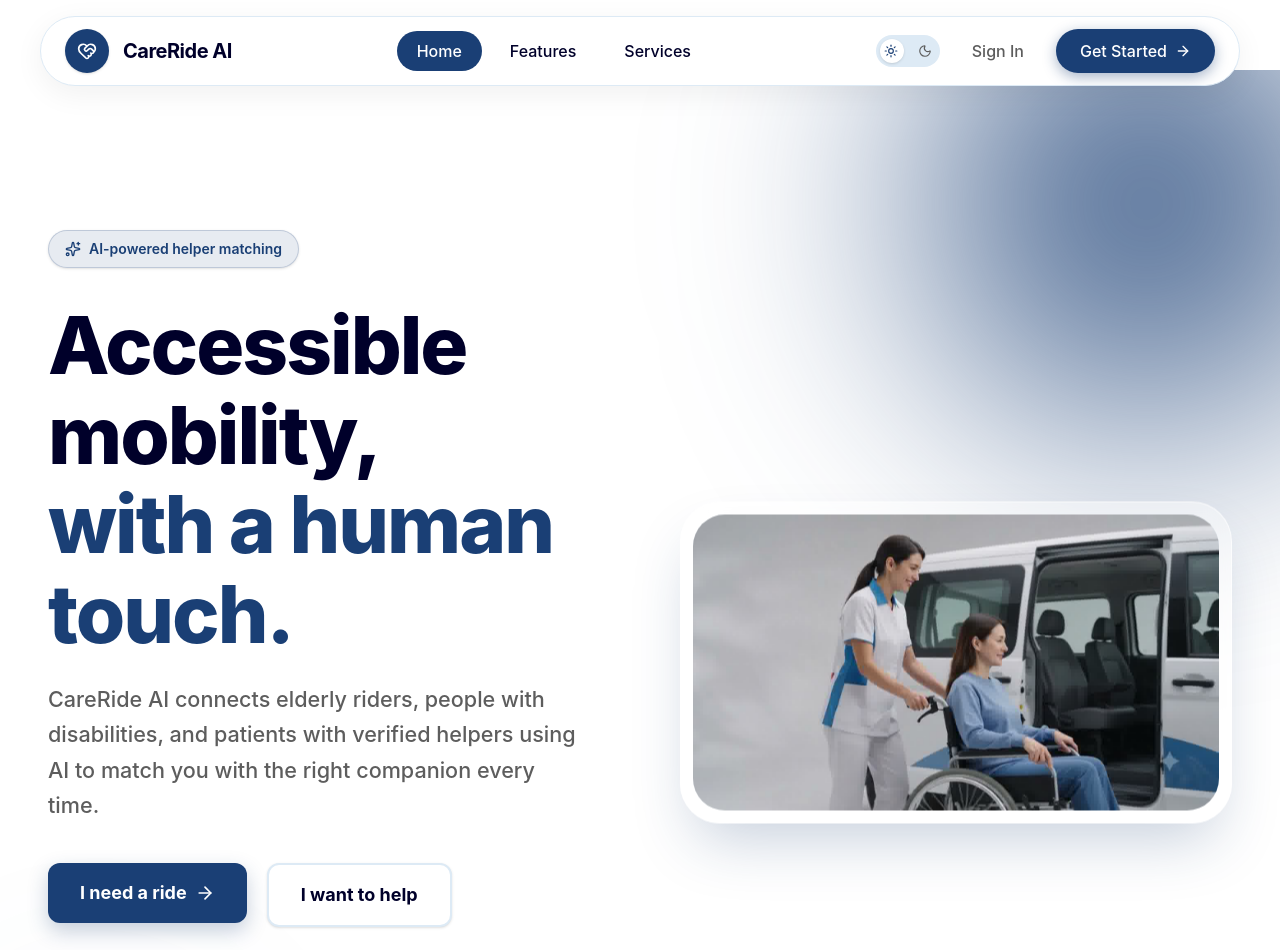
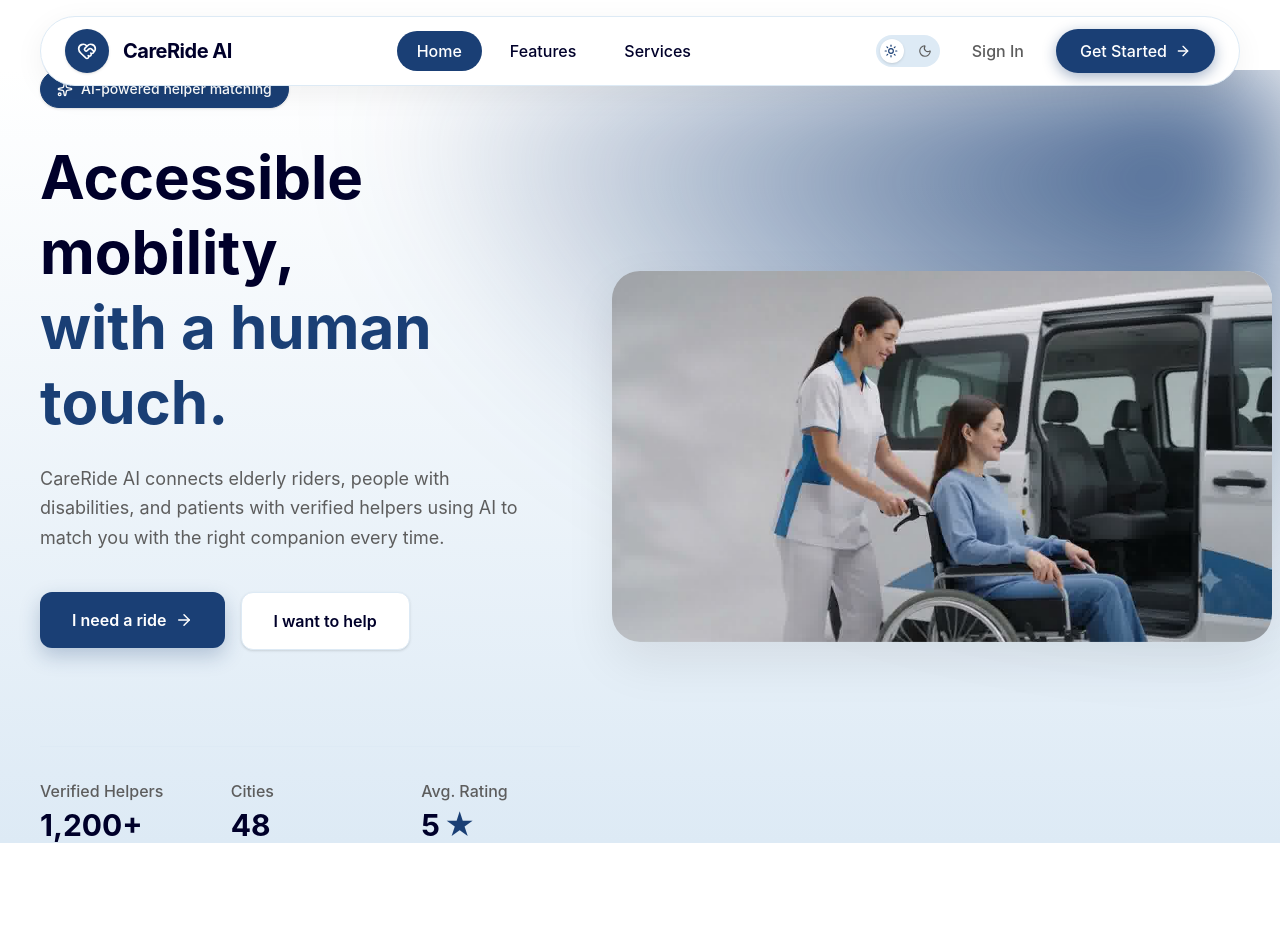
Before and after one commit to Nashap/CareRide-AI, a React (Vite) app in the folder frontend/: page / in a window 1280 px wide. Shown: the top 950 px of the page. Built offline with nearby package versions, Linux system fonts and the light colour scheme.

Commit message:
Update Hero.jsx

```diff
--- a/frontend/src/components/landing/Hero.jsx
+++ b/frontend/src/components/landing/Hero.jsx
@@ -79,18 +79,16 @@ function Hero() {
   return (
     <section
       id="home"
-      className="relative bg-cr-bg pt-28 pb-16 md:pt-36 md:pb-24 lg:pt-40 lg:pb-32 overflow-hidden"
+      className="relative bg-gradient-to-b from-cr-bg to-cr-surface pt-20 pb-12 lg:py-0 min-h-[auto] md:min-h-[88vh] flex items-center overflow-hidden"
       onMouseMove={handleMouseMove}
     >
-      {/* Background Gradients */}
       <motion.div
-        className="absolute top-0 right-0 w-[800px] h-[800px] bg-[radial-gradient(circle_at_center,#1A3F75_0%,transparent_60%)] opacity-[0.08] blur-[100px] pointer-events-none transform translate-x-1/3 -translate-y-1/3"
+        className="absolute inset-0 bg-[radial-gradient(ellipse_at_top_right,var(--cr-primary)_0%,transparent_50%)] opacity-5 blur-3xl pointer-events-none"
         style={{ opacity: bgOpacity }}
       />
-      <div className="absolute bottom-0 left-0 w-[600px] h-[600px] bg-[radial-gradient(circle_at_center,#5F82A8_0%,transparent_60%)] opacity-[0.05] blur-[80px] pointer-events-none transform -translate-x-1/3 translate-y-1/3" />
 
-      <div className="w-full max-w-[1440px] mx-auto px-6 md:px-8 lg:px-12 relative z-10">
-        <div className="grid grid-cols-1 lg:grid-cols-2 gap-12 lg:gap-16 xl:gap-20 items-center">
+      <div className="w-full max-w-[1480px] mx-auto px-4 md:px-8 lg:px-10 relative z-10">
+        <div className="grid grid-cols-1 lg:grid-cols-[45%_55%] gap-6 lg:gap-8 items-center">
 
           {/* Left Side: Text */}
           <motion.div
@@ -98,17 +96,17 @@ function Hero() {
             variants={containerVariants}
             initial="hidden"
             animate="visible"
-            className="flex flex-col items-center lg:items-start text-center lg:text-left w-full relative z-10"
+            className="flex flex-col items-center lg:items-start text-center lg:text-left w-full relative z-10 pt-2 lg:pt-0"
           >
             {/* Badge */}
-            <motion.div variants={badgeVariants} className="inline-flex items-center gap-2 px-4 py-2 rounded-full text-sm font-semibold mb-8 bg-cr-primary/10 text-cr-primary border border-cr-primary/20 shadow-sm backdrop-blur-md transition-all md:hover:bg-cr-primary/15 md:hover:shadow-md cursor-default">
-              <Sparkles size={16} className="text-cr-primary" />
+            <motion.div variants={badgeVariants} style={{ opacity: 1, filter: 'none', mixBlendMode: 'normal', visibility: 'visible' }} className="inline-flex items-center gap-2 px-4 py-2 rounded-full text-sm font-medium mb-6 md:mb-8 cr-badge-custom shadow-sm transition-colors">
+              <Sparkles size={16} style={{ opacity: 1, filter: 'none', mixBlendMode: 'normal', visibility: 'visible' }} className="!text-[#FFFFFF] dark:!text-[#FFFFFF]" />
               AI-powered helper matching
             </motion.div>
 
             {/* Heading */}
             <motion.div variants={itemVariants} className="overflow-hidden w-full">
-              <h1 className="text-4xl sm:text-5xl md:text-6xl lg:text-[4.2rem] xl:text-[5rem] font-extrabold tracking-tight text-cr-text-primary leading-[1.12] mb-6">
+              <h1 className="text-3xl sm:text-4xl md:text-5xl lg:text-6xl font-bold leading-tight text-cr-text-primary break-words">
                 Accessible mobility,
                 <br className="hidden lg:block" />
                 <span className="text-cr-primary"> with a human touch.</span>
@@ -116,7 +114,7 @@ function Hero() {
             </motion.div>
 
             {/* Description */}
-            <motion.p variants={itemVariants} className="text-lg md:text-xl lg:text-[1.35rem] text-cr-text-muted mb-10 max-w-[540px] leading-relaxed mx-auto lg:mx-0 font-medium">
+            <motion.p variants={itemVariants} className="text-base md:text-lg text-cr-text-muted mt-6 mb-8 md:mb-10 max-w-[480px] leading-relaxed mx-auto lg:mx-0">
               CareRide AI connects elderly riders,
               people with disabilities, and patients
               with verified helpers using AI to match
@@ -124,21 +122,21 @@ function Hero() {
             </motion.p>
 
             {/* Buttons */}
-            <motion.div variants={itemVariants} className="flex flex-col sm:flex-row flex-wrap gap-4 md:gap-5 mb-14 w-full sm:w-auto mx-auto lg:mx-0">
+            <motion.div variants={itemVariants} className="flex flex-col sm:flex-row flex-wrap gap-4 mb-12 w-full sm:w-auto">
               <motion.div whileHover={{ scale: 1.03, y: -2 }} whileTap={{ scale: 0.97 }} className="w-full sm:w-auto">
                 <Link
                   to="/register?role=rider"
-                  className="group bg-cr-primary hover:bg-cr-primary-hover text-white w-full sm:w-auto min-h-[52px] px-8 py-4 rounded-xl font-bold shadow-[0_8px_20px_rgba(26,63,117,0.25)] hover:shadow-[0_12px_25px_rgba(26,63,117,0.35)] transition-all duration-300 flex items-center justify-center gap-2 text-base md:text-lg"
+                  className="group bg-cr-primary hover:bg-cr-primary-hover text-white w-full sm:w-auto min-h-[48px] px-8 py-3.5 md:py-4 rounded-xl font-semibold shadow-[0_8px_20px_rgba(26,63,117,0.25)] hover:shadow-[0_12px_25px_rgba(26,63,117,0.35)] transition-all duration-300 flex items-center justify-center gap-2"
                 >
                   I need a ride
-                  <ArrowRight size={20} className="transition-transform duration-300 group-hover:translate-x-1" />
+                  <ArrowRight size={18} className="transition-transform duration-300 group-hover:translate-x-1" />
                 </Link>
               </motion.div>
 
               <motion.div whileHover={{ scale: 1.03, y: -2 }} whileTap={{ scale: 0.97 }} className="w-full sm:w-auto">
                 <Link
                   to="/register?role=helper"
-                  className="bg-white border-2 border-cr-border hover:border-cr-primary hover:text-cr-primary w-full sm:w-auto min-h-[52px] px-8 py-4 rounded-xl font-bold text-cr-text-primary shadow-sm hover:shadow-md transition-all duration-300 flex items-center justify-center h-full text-base md:text-lg"
+                  className="bg-cr-card border border-cr-border hover:border-cr-primary hover:text-cr-primary w-full sm:w-auto min-h-[48px] px-8 py-3.5 md:py-4 rounded-xl font-semibold shadow-sm hover:shadow-md transition-all duration-300 flex items-center justify-center h-full"
                 >
                   I want to help
                 </Link>
@@ -146,25 +144,25 @@ function Hero() {
             </motion.div>
 
             {/* Stats */}
-            <motion.div variants={itemVariants} className="grid grid-cols-2 sm:grid-cols-3 gap-8 md:gap-12 border-t mt-4 pt-8 border-cr-border/80 w-full max-w-[600px] mx-auto lg:mx-0">
+            <motion.div variants={itemVariants} className="grid grid-cols-2 sm:grid-cols-3 gap-6 lg:gap-8 border-t mt-6 lg:mt-12 pt-6 lg:pt-8 border-cr-border/60 w-full">
               <div className="flex flex-col items-center lg:items-start text-center lg:text-left">
-                <h3 className="text-3xl md:text-4xl font-extrabold text-cr-text-primary tracking-tight">
+                <p className="text-cr-text-muted text-sm md:text-base font-medium mb-1">Verified Helpers</p>
+                <h3 className="text-2xl md:text-3xl font-bold text-cr-text-primary">
                   <CountUp to={1200} duration={2.5} suffix="+" />
                 </h3>
-                <p className="text-cr-text-muted text-sm md:text-base font-semibold mt-1">Verified Helpers</p>
               </div>
               <div className="flex flex-col items-center lg:items-start text-center lg:text-left">
-                <h3 className="text-3xl md:text-4xl font-extrabold text-cr-text-primary tracking-tight">
+                <p className="text-cr-text-muted text-sm md:text-base font-medium mb-1">Cities</p>
+                <h3 className="text-2xl md:text-3xl font-bold text-cr-text-primary">
                   <CountUp to={48} duration={2} />
                 </h3>
-                <p className="text-cr-text-muted text-sm md:text-base font-semibold mt-1">Cities Active</p>
               </div>
               <div className="col-span-2 sm:col-span-1 flex flex-col items-center lg:items-start text-center lg:text-left">
-                <h3 className="text-3xl md:text-4xl font-extrabold text-cr-text-primary tracking-tight flex items-center gap-1.5">
+                <p className="text-cr-text-muted text-sm md:text-base font-medium mb-1">Avg. Rating</p>
+                <h3 className="text-2xl md:text-3xl font-bold text-cr-text-primary flex items-center gap-1">
                   <CountUp to={4.9} duration={2} />
-                  <span className="text-cr-primary text-2xl md:text-3xl">★</span>
+                  <span className="text-cr-primary">★</span>
                 </h3>
-                <p className="text-cr-text-muted text-sm md:text-base font-semibold mt-1">Avg. Rating</p>
               </div>
             </motion.div>
 
@@ -178,19 +176,17 @@ function Hero() {
               rotateX: mouseYSpring,
               rotateY: mouseXSpring
             }}
-            initial={{ opacity: 0, scale: 0.95, y: 30 }}
+            initial={{ opacity: 0, scale: 0.92, y: 40 }}
             animate={{ opacity: 1, scale: 1, y: 0 }}
             transition={{ duration: 1.2, ease: [0.16, 1, 0.3, 1], delay: 0.2 }}
-            className="relative flex justify-center perspective-[1200px] w-full"
+            className="relative flex justify-center perspective-[1000px] w-full"
           >
             <motion.div
-              animate={{ y: [0, -10, 0] }}
-              transition={{ duration: 7, ease: "easeInOut", repeat: Infinity }}
-              className="relative w-full max-w-full lg:max-w-[800px] rounded-[2.5rem] overflow-hidden shadow-[0_30px_60px_-15px_rgba(26,63,117,0.25)] border border-white/60 bg-white/40 backdrop-blur-md p-2 lg:p-3"
+              animate={{ y: [0, -8, 0] }}
+              transition={{ duration: 6, ease: "easeInOut", repeat: Infinity }}
+              className="bg-cr-beige rounded-[28px] shadow-[0_20px_50px_rgba(0,0,0,0.08)] overflow-hidden w-full max-w-full lg:max-w-[760px] max-h-[60vh] lg:max-h-[80vh] flex items-center justify-center"
             >
-              <div className="w-full aspect-video rounded-[2rem] overflow-hidden bg-cr-beige/50">
-                <HeroAnimation />
-              </div>
+              <HeroAnimation />
             </motion.div>
           </motion.div>
 
```
